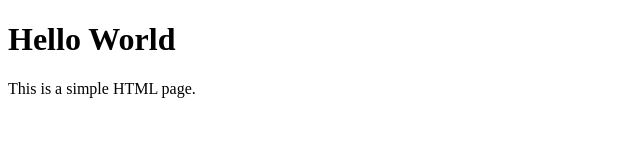
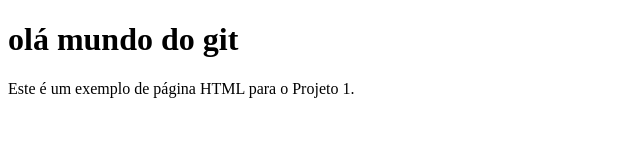
Before and after one commit to Simaoc2001/desenvolvimento, a plain HTML site: page index.html in a window 1280 px wide. Shown: the whole page, without its empty margins (0-640 px from the left). Drawn offline with Linux system fonts and the light colour scheme.

```diff
--- a/index.html
+++ b/index.html
@@ -6,7 +6,8 @@
     <title>Hello World</title>
 </head>
 <body>
-    <h1>Hello World</h1>
-    <p>This is a simple HTML page.</p>
+    <h1>olá mundo do git</h1>
+    <p>Este é um exemplo de página HTML para o Projeto 1.</p>
+    <script src="script.js"></script>
 </body>
 </html>
```
